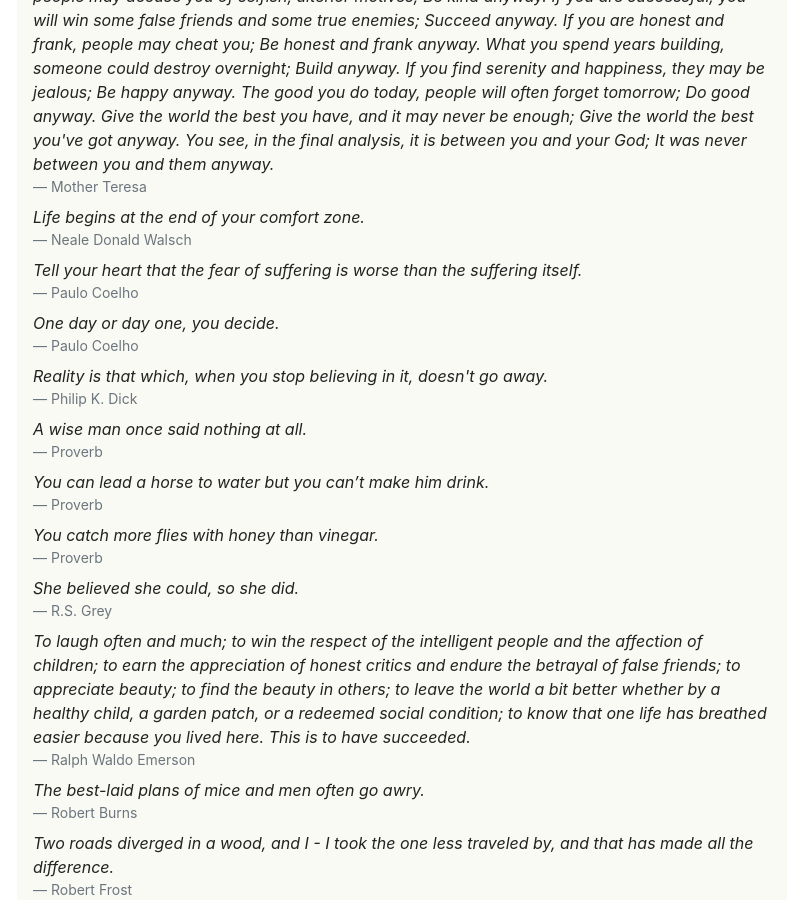
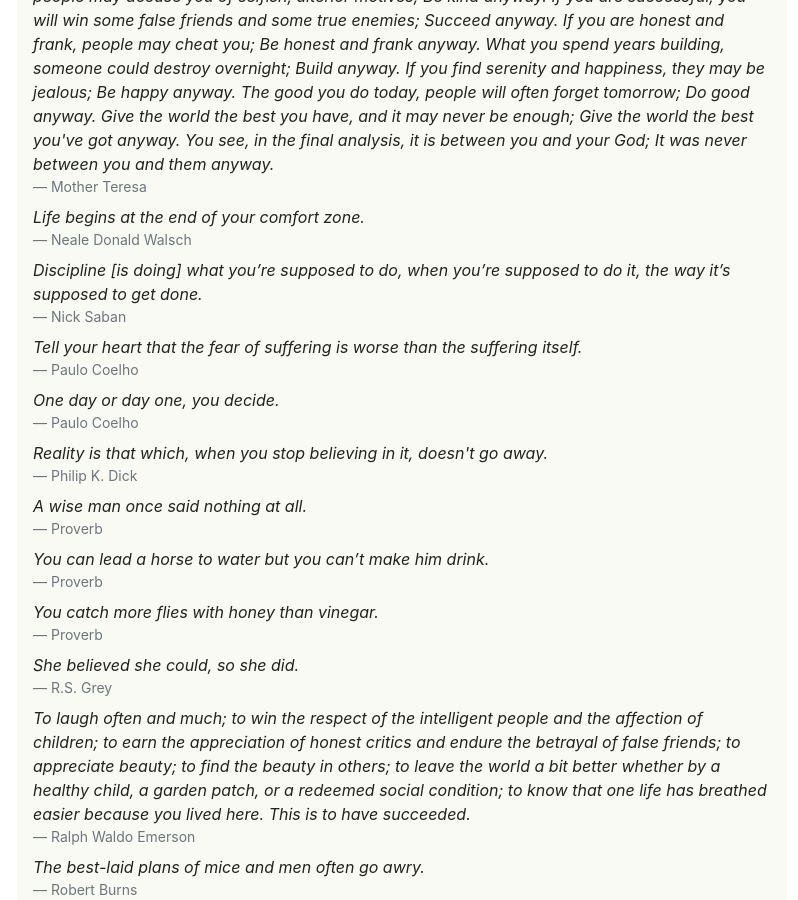
Before and after one commit to mackorone/mackorone.github.io, a Jekyll site: the page built from quotes.html, in a window 1280 px wide and 900 px high, scrolled down 4142 px. Shown: the whole window, without its empty margins (238-1036 px from the left). Built offline with Jekyll 4.4.1, drawn with Linux system fonts in a browser that asks for light colours; nearby versions of some CDN libraries.

Commit message:
Update quotes.yml

```diff
--- a/_data/quotes.yml
+++ b/_data/quotes.yml
@@ -183,3 +183,5 @@
   source: Charles Kindleberger
 - quote: It's a dangerous business, Frodo, going out your door. You step onto the road, and if you don't keep your feet, there's no knowing where you might be swept off to.
   source: J.R.R. Tolkien
+- quote: Discipline [is doing] what you’re supposed to do, when you’re supposed to do it, the way it’s supposed to get done.
+  source: Nick Saban
```
